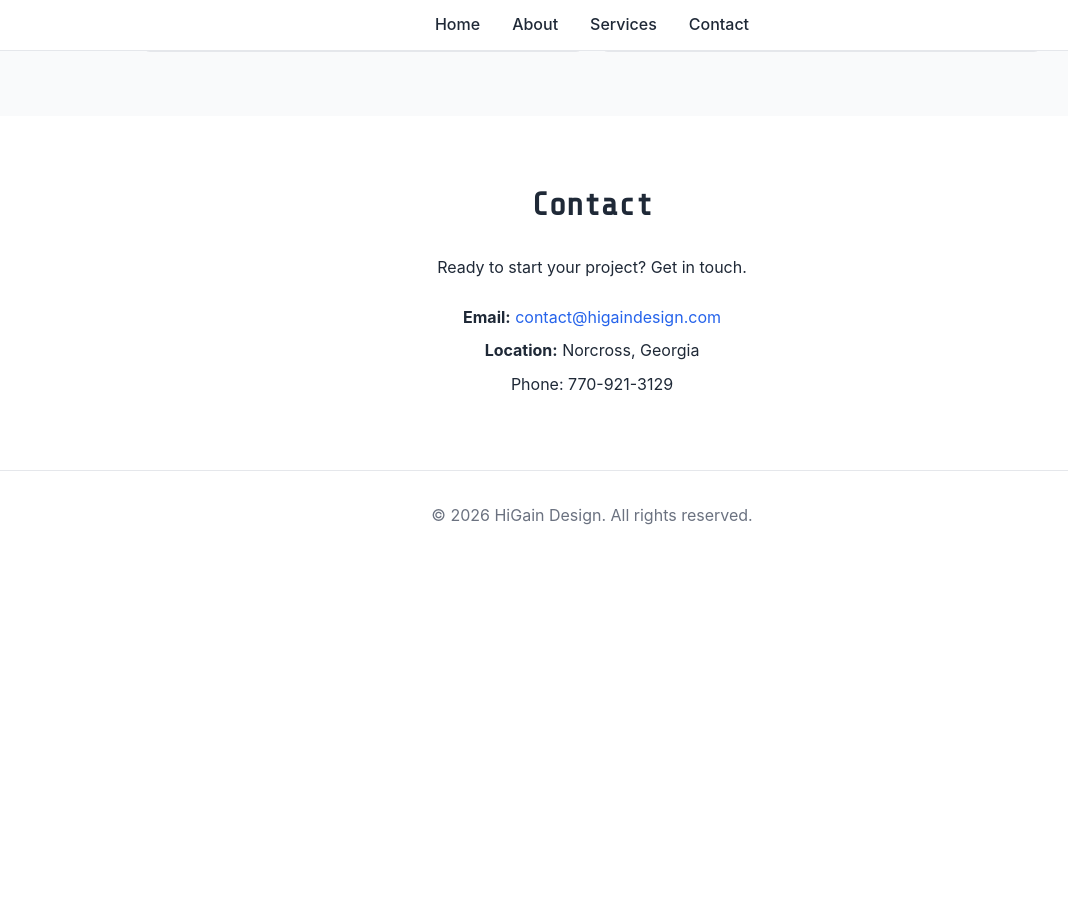
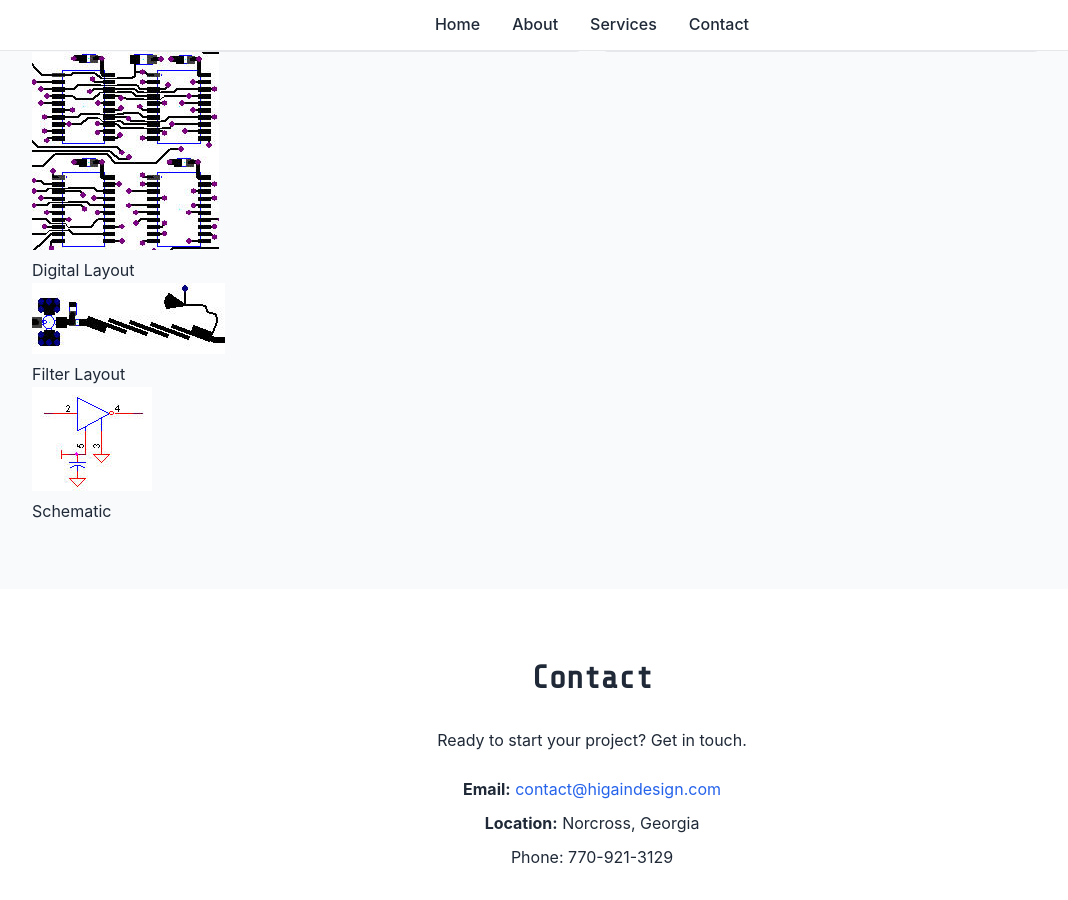
Before and after one commit to greg-e/higaindesign, a Jekyll site: the page built from index.md, in a window 1280 px wide and 900 px high, scrolled down 1375 px. Shown: the whole window, without its empty margins (48-1116 px from the left). Built offline with Jekyll 4.4.1, drawn with Linux system fonts in a browser that asks for light colours; before the commit the page ends 1935 px from its top, so only the background shows below that.

Commit message:
Update index.md

```diff
--- a/index.md
+++ b/index.md
@@ -46,6 +46,20 @@ title: Home
       <p>Connections to trusted fabrication and assembly partners throughout the industry.</p>
     </div>
   </div>
+  <div class="services-gallery">
+    <figure>
+      <img src="{{ '/assets/images/PWBDIG4.jpg' | relative_url }}" alt="Digital PCB Layout">
+      <figcaption>Digital Layout</figcaption>
+    </figure>
+    <figure>
+      <img src="{{ '/assets/images/PWBFLT3.jpg' | relative_url }}" alt="Filter PCB Layout">
+      <figcaption>Filter Layout</figcaption>
+    </figure>
+    <figure>
+      <img src="{{ '/assets/images/SCHEM1.jpg' | relative_url }}" alt="Schematic Design">
+      <figcaption>Schematic</figcaption>
+    </figure>
+  </div>
 </section>
 
 <section id="contact" class="section">
```
